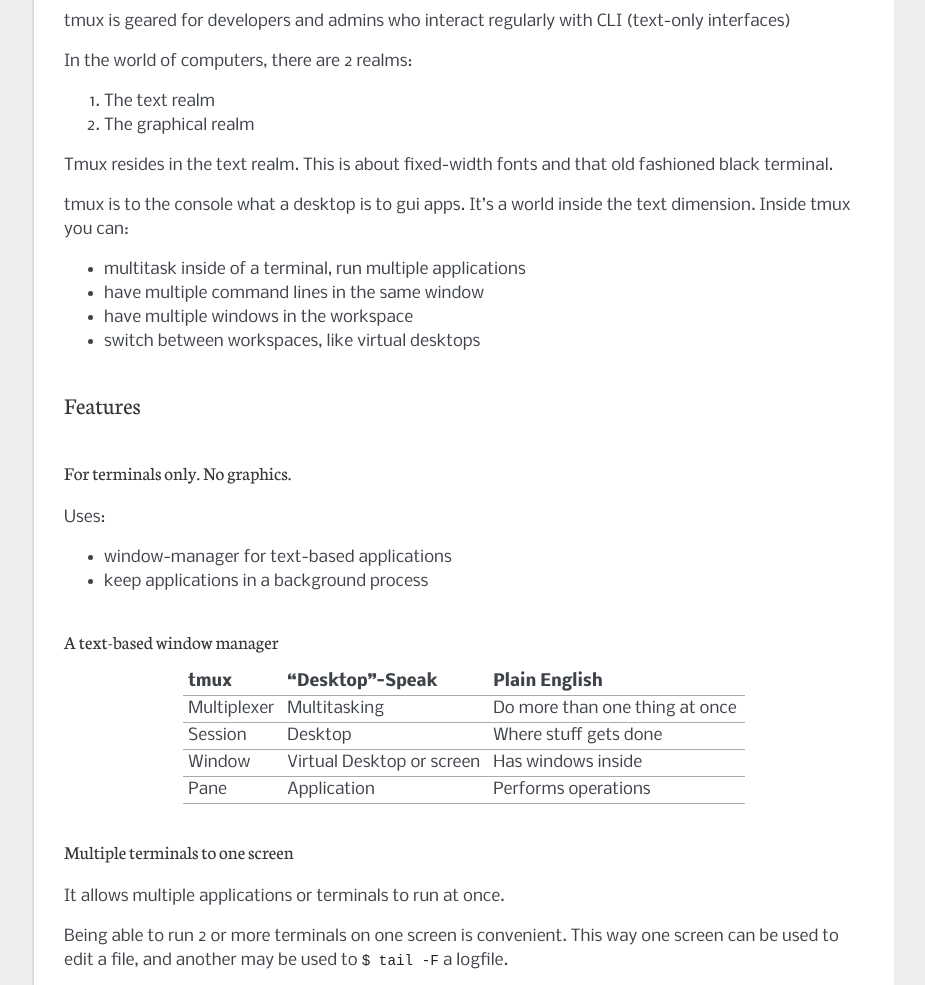
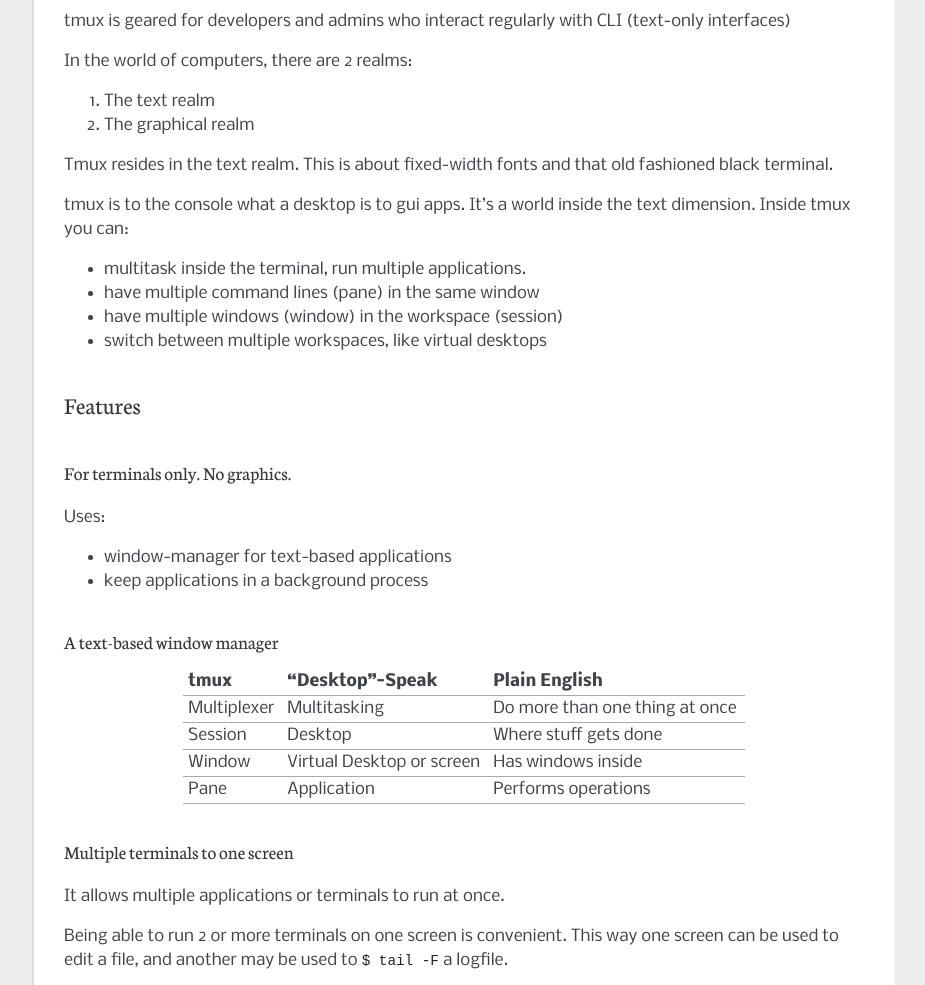
Before and after one commit to tmux-python/tmuxp, a Sphinx documentation site: the page built from doc/about_tmux.rst, in a window 1280 px wide and 1400 px high, scrolled down 982 px, cut to the strip 0-985 px from the top of the window. Shown: the whole strip, without its empty margins (198-1123 px from the left). Built offline with Sphinx 7.4.7, drawn with Linux system fonts in a browser that asks for light colours; some of the changed text lies outside the part shown.

Commit message:
doc updates

```diff
--- a/doc/about_tmux.rst
+++ b/doc/about_tmux.rst
@@ -25,10 +25,10 @@
 tmux is to the console what a desktop is to gui apps. It's a world inside
 the text dimension. Inside tmux you can:
 
-- multitask inside of a terminal, run multiple applications
-- have multiple command lines in the same window
-- have multiple windows in the workspace
-- switch between workspaces, like virtual desktops
+- multitask inside the terminal, run multiple applications.
+- have multiple command lines (pane) in the same window
+- have multiple windows (window) in the workspace (session)
+- switch between multiple workspaces, like virtual desktops
 
 Features
 ========
@@ -97,8 +97,9 @@
 
 Organize apps based on your needs
 ---------------------------------
+
 You can categorize and keep many terminals / applications separated into
-multiple windows
+multiple windows.
 
 In addition to being able to split the terminal into multiple panes, you
 can create new windows as much as you want.
```
